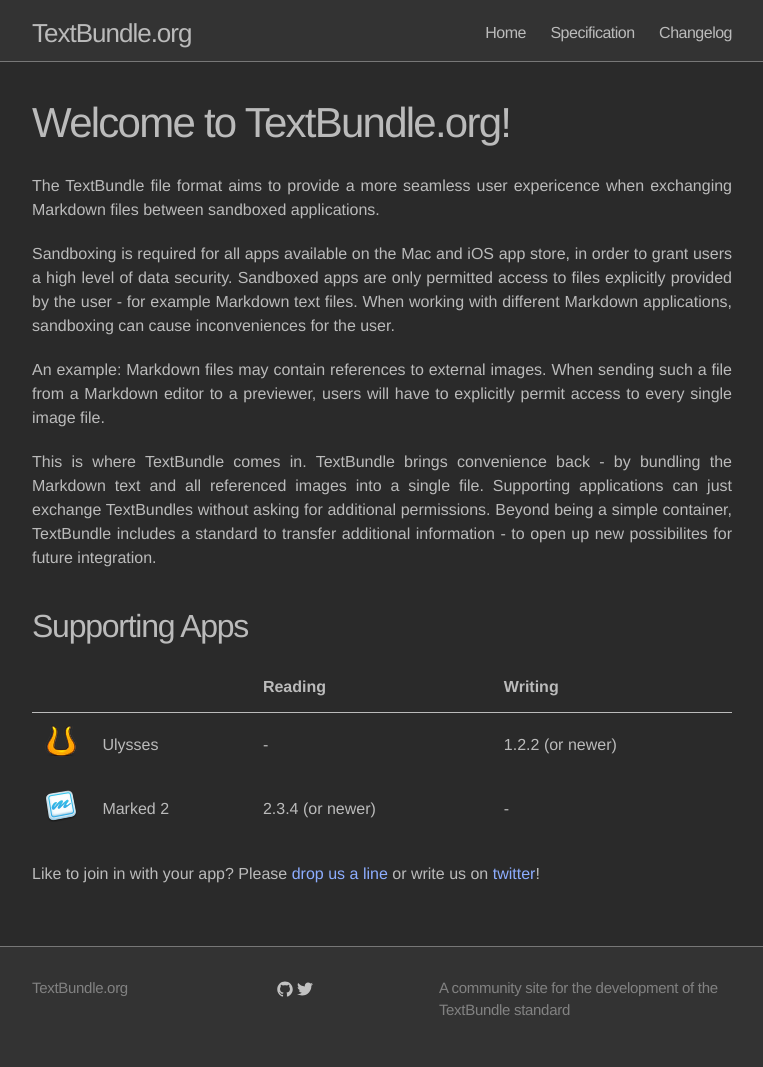
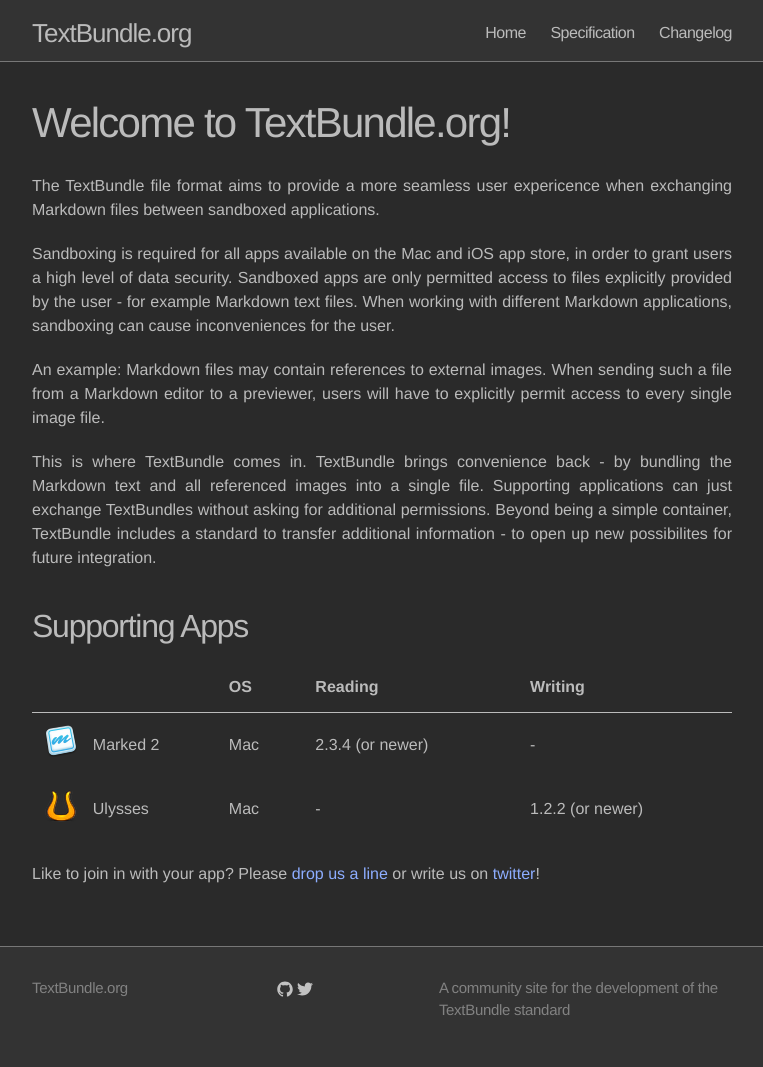
Before and after one commit to textbundle/textbundle.github.io, a Jekyll site: the page built from index.md, in a window 1280 px wide. Shown: the whole page, without its empty margins (258-1021 px from the left). Built offline with Jekyll 4.4.1, drawn with Linux system fonts in a browser that asks for light colours.

Commit message:
Fix table

```diff
--- a/css/main.css
+++ b/css/main.css
@@ -362,7 +362,12 @@
 .apps .app {
   vertical-align: middle; }
 .apps .appicon {
-  width: 32px; }
+  width: 32px;
+  margin-right: 0px;
+  padding-right: 1em; }
+.apps .appname {
+  padding-left: 0px;
+  margin-left: 0px; }
 .apps a {
   color: #bbb; }
 
--- a/css/main.scss
+++ b/css/main.scss
@@ -481,8 +481,12 @@
 	}
 	.appicon {
 		width: 32px;
+		margin-right: 0px;
+		padding-right: 1em;
 	}
 	.appname {
+		padding-left: 0px;
+		margin-left: 0px;
 	}
 	a {
 		color: #bbb;
--- a/index.md
+++ b/index.md
@@ -17,20 +17,23 @@
 <table class="apps">
     <tr>
         <th colspan='2'></th>
+	   <th>OS</th>
         <th>Reading</th>
         <th>Writing</th>
+    </tr>
+    <tr>
+        <td class="appicon"><a href='http://www.marked2app.com'><img src='images/apps/marked2.png' /></a></td>
+        <td class="appname"><a href='http://www.marked2app.com'>Marked 2</a></td>
+	   <td class="appos">Mac</td>
+        <td class="appreading">2.3.4 (or newer)</td>
+        <td class="appwriting">-</td>
     </tr>
     <tr class="app">
         <td class="appicon"><a href='http://www.ulyssesapp.com'><img src='images/apps/ulysses.png' /></a></td>
         <td class="appname"><a href='http://www.ulyssesapp.com'>Ulysses</a></td>
+	   <td class="appos">Mac</td>
         <td class="appreading">-</td>
         <td class="appwriting">1.2.2 (or newer)</td>
-    </tr>
-    <tr>
-        <td class="appicon"><a href='http://www.marked2app.com'><img src='images/apps/marked2.png' /></a></td>
-        <td class="appname"><a href='http://www.marked2app.com'>Marked 2</a></td>
-        <td class="appreading">2.3.4 (or newer)</td>
-        <td class="appwriting">-</td>
     </tr>
 </table>
 
```
